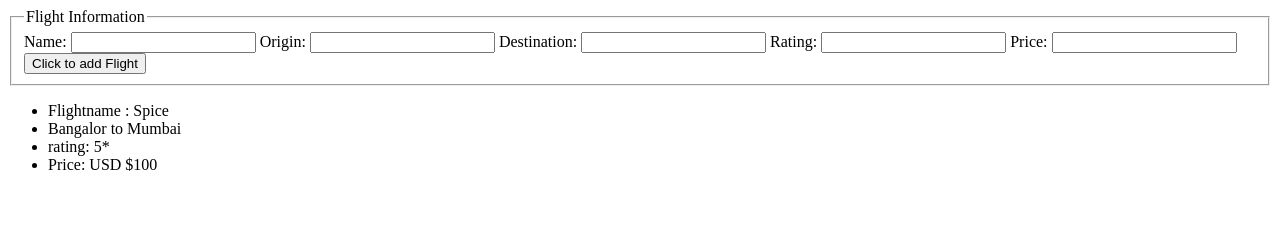
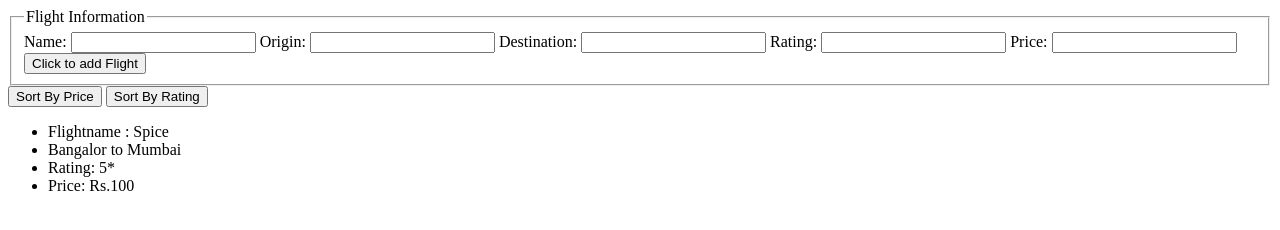
Before and after one commit to neville-bot/react-practice, a website: page dynamic-updating/index.html in a window 1280 px wide. Drawn offline with Linux system fonts and the light colour scheme.

Commit message:
added function to add inputted elements into a card component, and two function to sort the card into ascending and descending order

```diff
--- a/dynamic-updating/index.html
+++ b/dynamic-updating/index.html
@@ -30,13 +30,22 @@
           Click to add Flight
         </button>
       </fieldset>
+      <!-- buttons to sort by rating, and sort by price -->
+      <div class="sort" id="sorter">
+        <button class="btn-sort" type="button" onclick="sortByPrice()">
+          <span id="sortPrice" data-sort="asc">Sort By Price</span>
+        </button>
+        <button class="btn-sort" type="button" onclick="sortByRating()">
+          <span id="sortRating" data-sort="asc">Sort By Rating</span>
+        </button>
+      </div>
     </form>
     <div id="flight-items">
       <ul class="card">
         <li class="item">Flightname : Spice</li>
         <li class="item">Bangalor to Mumbai</li>
-        <li class="item">rating: 5*</li>
-        <li class="item">Price: USD $100</li>
+        <li class="item">Rating: 5*</li>
+        <li class="item">Price: Rs.100</li>
       </ul>
     </div>
     <script>
@@ -62,6 +71,9 @@
         console.log("flight list", flightList);
         addFlightToCard();
       }
+      sortByPrice();
+
+      sortByRating();
     </script>
   </body>
 </html>
--- a/dynamic-updating/index.js
+++ b/dynamic-updating/index.js
@@ -15,10 +15,71 @@ function addFlightToCard() {
   const rating = document.createElement("li");
   rating.innerText = `Rating: ${currentFlight.rating}*`;
   const price = document.createElement("li");
-  price.innerText = `Price: ${currentFlight.price}`;
+  price.innerText = `Price: Rs.${currentFlight.price}`;
   // add them to card
   newFlightCard.append(flightName, travelLocations, rating, price);
   // add card to div
   cardContainer.appendChild(newFlightCard);
-  // delete flight from list
 }
+function sortByPrice() {
+  // add logic to sort flights by price. If data-sort is asc,
+  // sort by ascending price, if desc, sort by price descending. then swap
+  // asc to dsc and vice versa.
+  // grab array of flights from cards
+  let flights = Array.from(document.querySelectorAll(".card"));
+  //  check if data-sort is asc or dsc
+  // if asc, sort by ascending price
+  let ascOrDsc = document.querySelector("#sortPrice").dataset.sort;
+  if (ascOrDsc === "asc") {
+    flights.sort(function(a, b) {
+      return (
+        b.children[3].innerText.replace(/[^0-9]/g, "") -
+        a.children[3].innerText.replace(/[^0-9]/g, "")
+      );
+    });
+    document.querySelector("#sortPrice").dataset.sort = "dsc";
+  } else {
+    // if dsc, sort by descending price
+    flights.sort(function(a, b) {
+      return (
+        a.children[3].innerText.replace(/[^0-9]/g, "") -
+        b.children[3].innerText.replace(/[^0-9]/g, "")
+      );
+    });
+    document.querySelector("#sortPrice").dataset.sort = "asc";
+  }
+  const cardContainer = document.querySelector("#flight-items");
+  cardContainer.childNodes.forEach((card) => cardContainer.removeChild(card));
+  flights.forEach((flight) => cardContainer.appendChild(flight));
+}
+
+function sortByRating() {
+  // grab all the cards
+  let flights = Array.from(document.querySelectorAll(".card"));
+  // check the dataset (asc or dsc)
+  let ascOrDsc = document.querySelector("#sortRating").dataset.sort;
+  // if asc, sort method through the price innerText
+  if (ascOrDsc === "asc") {
+    flights.sort(function(a, b) {
+      return (
+        b.children[2].innerText.replace(/[^0-9]/g, "") -
+        a.children[2].innerText.replace(/[^0-9]/g, "")
+      );
+    });
+    // set the sort rating to dsc
+    document.querySelector("#sortRating").dataset.sort = "dsc";
+  } else {
+    // if dsc, sort method throught the price innertext
+    flights.sort(function(a, b) {
+      return (
+        a.children[2].innerText.replace(/[^0-9]/g, "") -
+        b.children[2].innerText.replace(/[^0-9]/g, "")
+      );
+    });
+    // set the sort rating to asc
+    document.querySelector("#sortRating").dataset.sort = "asc";
+  }
+  const cardContainer = document.querySelector("#flight-items");
+  cardContainer.childNodes.forEach((child) => cardContainer.removeChild(child));
+  flights.forEach((flight) => cardContainer.appendChild(flight));
+}
```
